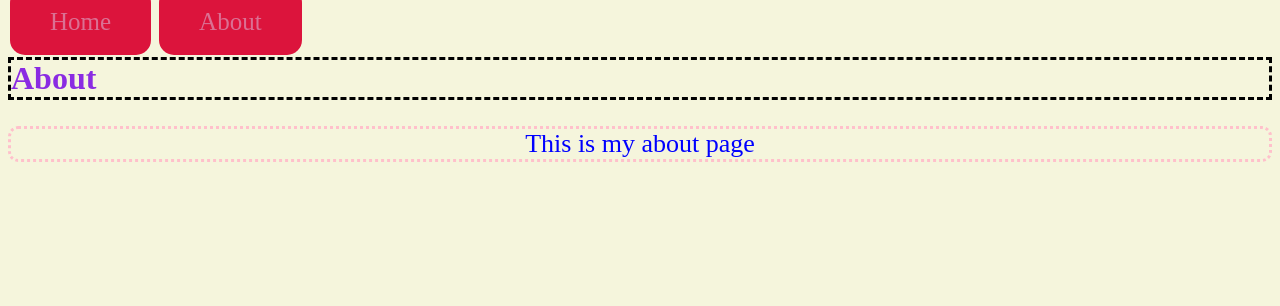
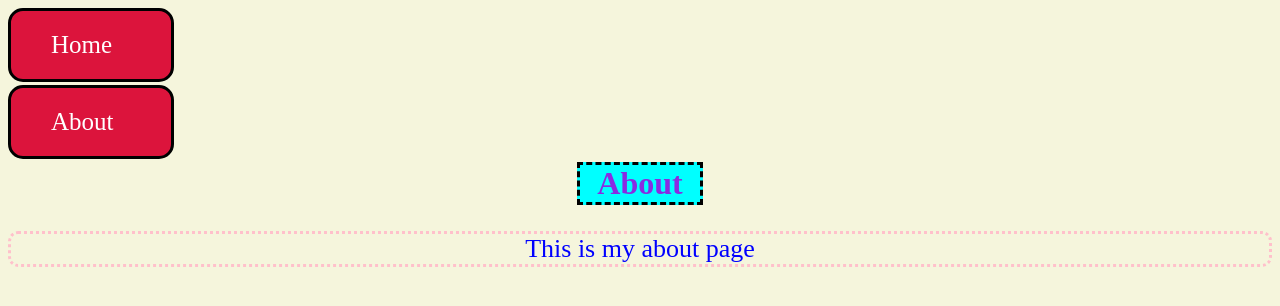
Before and after one commit to cpepp/cpepp.github.io, a plain HTML site: page about.html in a window 1280 px wide. Drawn offline with Linux system fonts and the light colour scheme.

Commit message:
Add files via upload

```diff
--- a/about.html
+++ b/about.html
@@ -3,24 +3,6 @@
     <head>
         <title>Mr.Pepper Website</title>
         <link rel="stylesheet" href="styles.css">
-        <style>
-            p {
-                border-style: dotted;
-                border-color: pink;
-                border-radius: 10px;
-            }
-
-            a{
-                padding: 20px 40px;
-                color: palevioletred;
-                background-color: crimson;
-                cursor: pointer;
-                font-size: 25px;
-                margin: 4px 2px;
-                text-decoration: none;
-                border-radius: 15px;
-            }
-        </style>
     </head>
     <a href="index.html">Home</a>
     <a href="about.html">About</a>
--- a/styles.css
+++ b/styles.css
@@ -2,14 +2,36 @@ h1 {
     color:blueviolet;
     border-style: dashed;
     border-color: black;
+    text-align: center;
+    width: 120px;
+    margin: auto;
+    background-color: aqua;
 }
 
 p {
      text-align: center;
      color: blue;
      font-size: 26px;
+     border-style: dotted;
+     border-color: pink;
+     border-radius: 10px;
 }
 
 body {
     background-color: beige;
 }
+
+a{
+    padding: 20px 40px;
+    color: white;
+    background-color: crimson;
+    cursor: pointer;
+    font-size: 25px;
+    text-decoration: none;
+    border-radius: 15px;
+    display: block;
+    width: 80px;
+    margin: 3px 0;
+    border-style: solid;
+    border-color: black;
+}
```
Also changed, not shown: index.html (+17 -0 lines).
